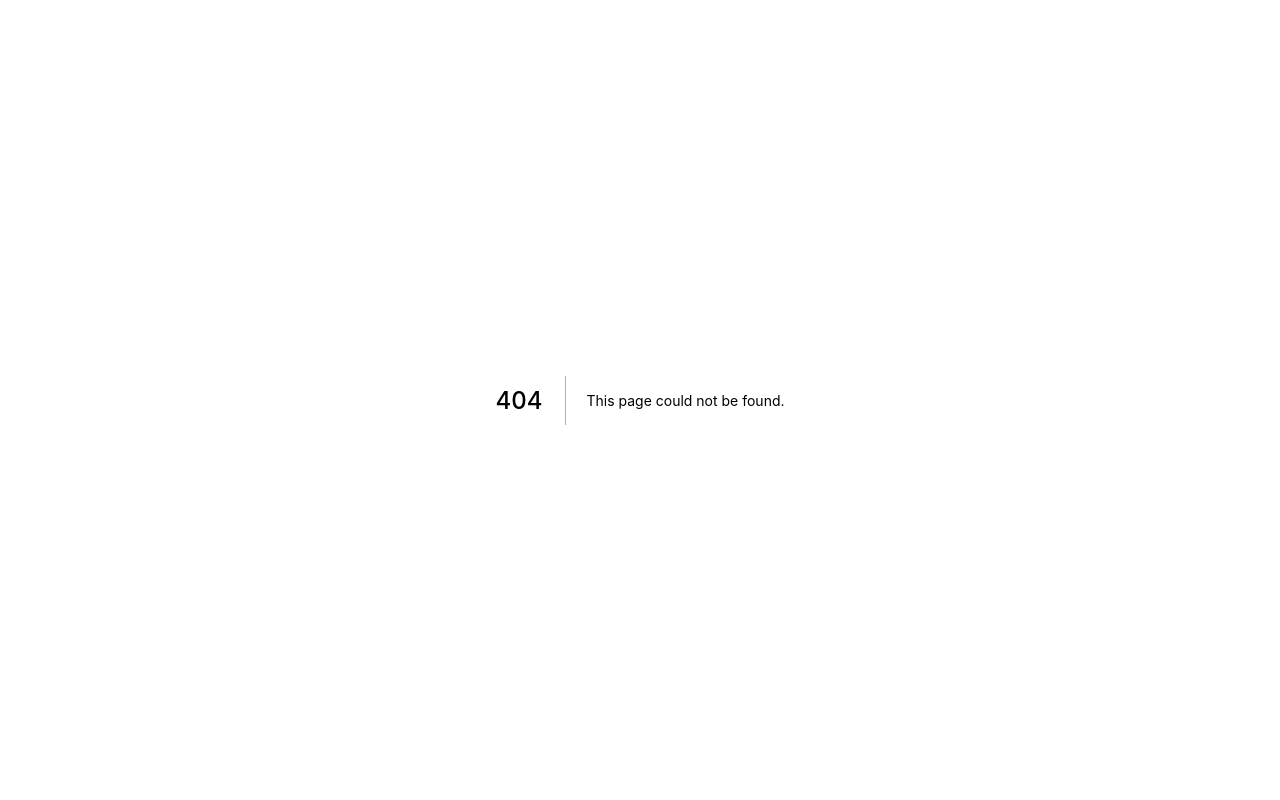
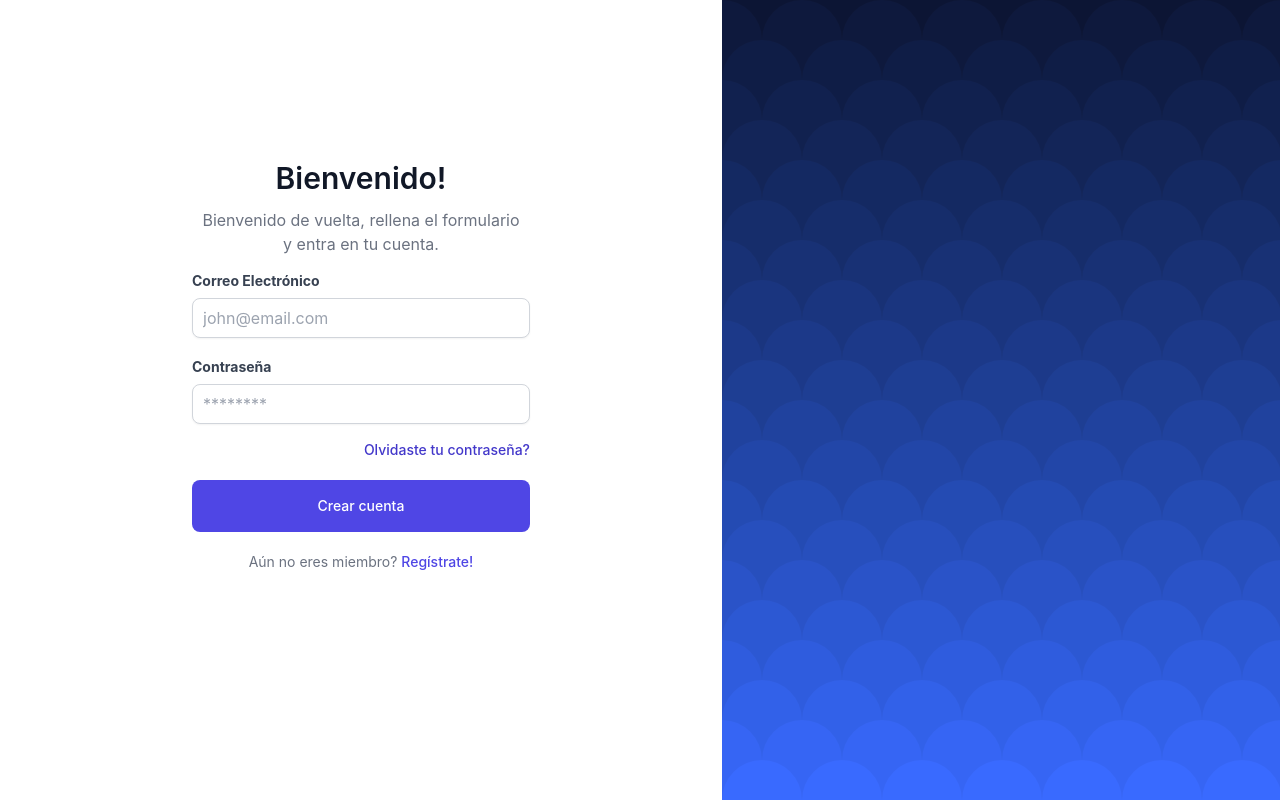
Before and after one commit to nicolasleal570/reversed-logistic-client, a Next.js app: page /login in a window 1280 px wide. Before the commit this address had no page. Built offline with nearby package versions, Linux system fonts and the light colour scheme.

Commit message:
Handle login page

```diff
--- /dev/null
+++ b/src/pages/login.jsx
@@ -0,0 +1,121 @@
+import Link from 'next/link';
+import classNames from 'classnames';
+import { useForm } from 'react-hook-form';
+import { InputLabel } from '@components/InputLabel/InputLabel';
+import { InputField } from '@components/InputField/InputField';
+import { FormRow } from '@components/FormRow/FormRow';
+
+export default function LoginPage() {
+  const {
+    register,
+    handleSubmit,
+    formState: { errors },
+  } = useForm();
+
+  const onSubmit = (data) => console.log({ data });
+
+  return (
+    <main className="w-full bg-red-400 flex justify-between">
+      <section className="flex items-center flex-col flex-1 pt-20 px-8 md:px-24  lg:px-48 lg:max-w-[722px] lg:pt-40 h-screen bg-white">
+        <h1 className="text-3xl leading-9 font-semibold text-center text-gray-900">
+          Bienvenido!
+        </h1>
+        <p className="text-sm md:text-base leading-6 font-normal text-center text-gray-500 lg:w-80 my-3">
+          Bienvenido de vuelta, rellena el formulario y entra en tu cuenta.
+        </p>
+
+        <form onSubmit={handleSubmit(onSubmit)} className="w-full">
+          <FormRow>
+            <InputLabel title="Correo Electrónico" inputId="email" />
+            <InputField
+              type="email"
+              placeholder="john@email.com"
+              name="email"
+              id="email"
+              inputProps={{
+                ...register('email', { required: 'Debes ingresar un correo' }),
+              }}
+              errors={errors}
+            />
+          </FormRow>
+
+          <FormRow>
+            <InputLabel title="Contraseña" inputId="password" />
+            <InputField
+              type="password"
+              name="password"
+              placeholder="********"
+              inputProps={{
+                ...register('password', {
+                  required: 'Debes ingresar una contraseña',
+                }),
+              }}
+              errors={errors}
+            />
+          </FormRow>
+
+          <Link href="/forgot-password">
+            <a className="block w-full text-sm leading-5 font-medium text-right text-indigo-700 mb-5">
+              Olvidaste tu contraseña?
+            </a>
+          </Link>
+
+          <Button type="submit">Crear cuenta</Button>
+
+          <p className="mt-5 text-sm leading-5 font-normal text-center text-gray-500">
+            Aún no eres miembro?{' '}
+            <Link href="register">
+              <a className="text-indigo-600 font-medium">Regístrate!</a>
+            </Link>
+          </p>
+        </form>
+      </section>
+
+      <section
+        className="hidden md:block flex-1 bg-contain bg-center bg-no-repeat"
+        style={{ background: "url('/dragon-scales.svg')" }}
+      />
+    </main>
+  );
+}
+
+export const DEFAULT_KIND = 'default';
+export const DEFAULT_SM_KIND = 'default_sm';
+
+const validKindOfBtn = new Set([DEFAULT_KIND, DEFAULT_SM_KIND]);
+
+export const NORMAL_SIZE = 'normal';
+export const SM_SIZE = 'small';
+
+const validSizeOfBtn = new Set([NORMAL_SIZE, SM_SIZE]);
+
+export function Button({
+  children,
+  kind = DEFAULT_KIND,
+  size = NORMAL_SIZE,
+  fullWidth = true,
+  className,
+  ...props
+}) {
+  const validKind = validKindOfBtn.has(kind) ? kind : DEFAULT_KIND;
+  const validSize = validSizeOfBtn.has(size) ? size : NORMAL_SIZE;
+
+  return (
+    <button
+      type="submit"
+      className={classNames(
+        {
+          'w-full': fullWidth,
+          'bg-indigo-600 text-sm leading-5 font-medium text-white rounded-lg':
+            validKind === DEFAULT_KIND,
+          'py-4 px-8': validSize === NORMAL_SIZE,
+          'py-2 px-4 text-xs': validSize === SM_SIZE,
+        },
+        className
+      )}
+      {...props}
+    >
+      {children}
+    </button>
+  );
+}
```
